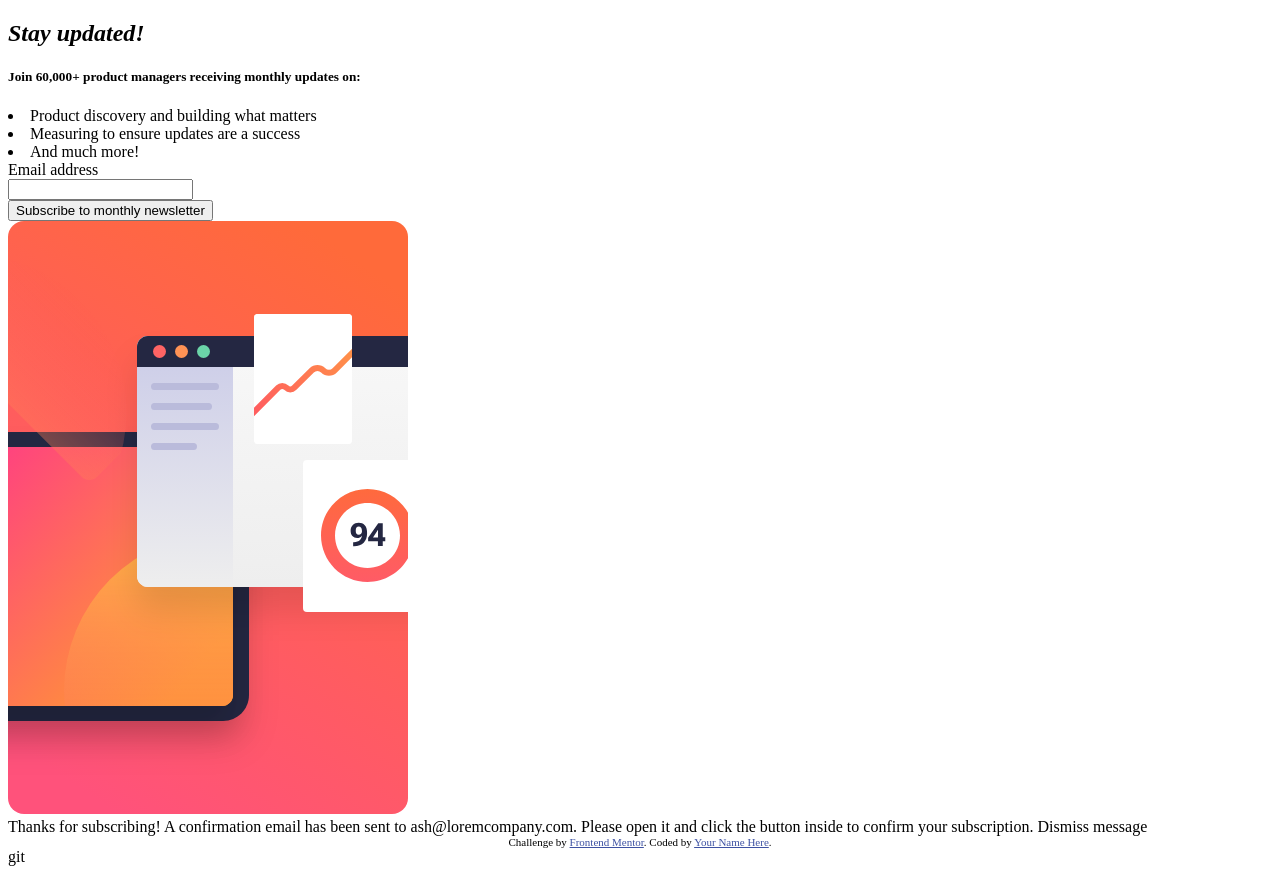
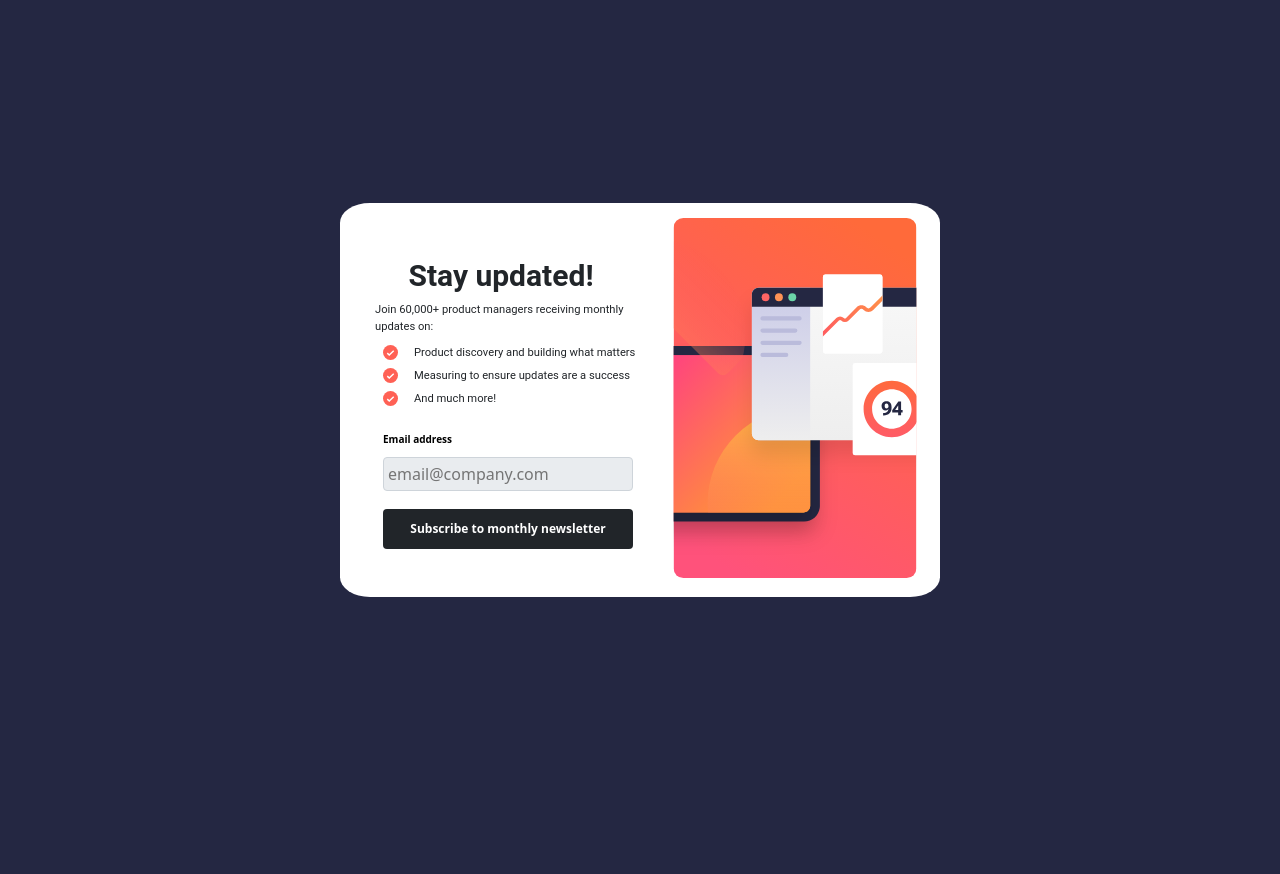
Before and after one commit to MoiCruz/Mini-Proyecto, a plain HTML site: page MiniProyecto/index.html in a window 1280 px wide. After the commit the page ends 800 px from the top, so only its background shows below. Drawn offline with nearby package versions, Linux system fonts and the light colour scheme.

Commit message:
segundo commit

```diff
--- a/MiniProyecto/index.html
+++ b/MiniProyecto/index.html
@@ -1,16 +1,14 @@
-<!DOCTYPE html>
+<!doctype html>
 <html lang="en">
-
-<head>
-  <meta charset="UTF-8">
-  <meta name="viewport" content="width=device-width, initial-scale=1.0">
-  <!-- displays site properly based on user's device -->
-
-  <link rel="icon" type="image/png" sizes="32x32" href="./assets/images/favicon-32x32.png">
-
-  <title>Mini Proyecto</title>
-
-  <!-- Feel free to remove these styles or customise in your own stylesheet-->
+  <head>
+    <meta charset="utf-8">
+    <meta name="viewport" content="width=device-width, initial-scale=1">
+    <link href="https://cdn.jsdelivr.net/npm/bootstrap@5.0.2/dist/css/bootstrap.min.css" rel="stylesheet" integrity="sha384-EVSTQN3/azprG1Anm3QDgpJLIm9Nao0Yz1ztcQTwFspd3yD65VohhpuuCOmLASjC" crossorigin="anonymous">
+    <title>Mini Proyecto</title>
+  </head>
+    <script src="https://cdn.jsdelivr.net/npm/bootstrap@5.0.2/dist/js/bootstrap.bundle.min.js" integrity="sha384-MrcW6ZMFYlzcLA8Nl+NtUVF0sA7MsXsP1UyJoMp4YLEuNSfAP+JcXn/tWtIaxVXM" crossorigin="anonymous"></script>
+    <link rel="stylesheet" href="./styles/styles.css">
+    <script src="./script/main.js" defer></script>
   <style>
     .attribution {
       font-size: 11px;
@@ -23,68 +21,37 @@
   </style>
 </head>
 
-<body class="bg-black">
-
-  <!-- Sign-up form start -->
-  <div class="container-fluid d-flex h-50 w-50">
-    <div class="col aline-items-center">
-      <div>
-        <var class="col-lg-6">
-          <h2> Stay updated!</h2>
-
-      </div>
-      <div>
-        <h5> Join 60,000+ product managers receiving monthly updates on:</h5>
-
-      </div>
-      <div>
-        <li>Product discovery and building what matters</li>
-        <li> Measuring to ensure updates are a success</li>
-        <li> And much more!</li>
-
-      </div>
-      <div>
-        <a>Email address</a>
-        <div>
-        <input type="email@company.com">
+<body class="body p-0 d-flex">
+  <div class="ctn container-sm d-md-flex d-lg-flex justify-content-center">
+    <div class="cimag m-0">
+      <img src="./assets/images/illustration-sign-up-mobile.svg" alt="" class="img d-md-none d-lg-none">
+      <img src="./assets/images/illustration-sign-up-desktop.svg" alt="" class="imgdesk d-none d-md-flex d-lg-flex">
       </div>
 
+    <div class="texto flex-column justify-content-center p-4">
+      <h1 class="titulo me-2 fw-bolder">Stay updated!</h1>
+      <p class="m-3 mdtxt parrafo">Join 60,000+ product managers receiving monthly updates on:</p>
+      <div class="col d-flex row">
+      <ul class="ul gap-3 d-flex align-content-start ms-2 me-2 justify-content-start ">
+        <img src="./assets/images/icon-list.svg" alt="" class="img2">
+        <li class="parrafo mdtxt">Product discovery and building what matters</li>
+      </ul>
+      <ul class="ul gap-3 d-flex align-content-start ms-2 me-2 justify-content-start ">
+        <img src="./assets/images/icon-list.svg" alt="" class="img2 ms-0">
+        <li class="parrafo mdtxt"> Measuring to ensure updates are a success</li>
+      </ul>
+      <ul class="ul gap-3 d-flex align-content-start ms-2 me-2 justify-content-start ">
+        <img src="./assets/images/icon-list.svg" alt="" class="img2 ms-0">
+        <li class="parrafo mdtxt"> And much more!</li>
+      </ul>
+
+    </div>
+
+      <div class="final align-content-center">
+        <a class="email fw-bolder m-2"> Email address</a>
+        <input class="display p-3 p-md-1 p-lg-1 m-2 input-group-text" placeholder="email@company.com" type="email@company.com">
+        <button class="badge btn-dark ms-2 p-3 p-md-1 p-lg-1">Subscribe to monthly newsletter</button>
       </div>
-      <div>
-        <button>Subscribe to monthly newsletter</button>
-      </div>
-      </var>
-      <var class="col-lg-6">
-        <img src="./assets/images/illustration-sign-up-desktop.svg" alt="">
-      </var>
     </div>
   </div>
-
-
-
-
-
-
-
-
-
-  <!-- Sign-up form end -->
-
-  <!-- Success message start -->
-
-  Thanks for subscribing!
-
-  A confirmation email has been sent to ash@loremcompany.com.
-  Please open it and click the button inside to confirm your subscription.
-
-  Dismiss message
-
-  <!-- Success message end -->
-
-  <div class="attribution">
-    Challenge by <a href="https://www.frontendmentor.io?ref=challenge" target="_blank">Frontend Mentor</a>.
-    Coded by <a href="#">Your Name Here</a>.
-  </div>
 </body>
-
-</html>git
--- a/MiniProyecto/styles/styles.css
+++ b/MiniProyecto/styles/styles.css
@@ -0,0 +1,133 @@
+*{
+    box-sizing: border-box;
+    margin: 0;
+    border: 0;
+}
+.body{
+    min-width: 375px;
+}
+.ctn{
+    align-content: center;
+    padding: 0;
+}
+.titulo{
+    font-family: "Roboto", sans-serif;
+    font-weight: 700;
+    font-style: normal;
+    font-size: 3rem;
+}
+.parrafo{
+      font-family: "Roboto", sans-serif;
+      font-weight: 400;
+      font-style: normal;
+      font-size: 1.2rem;
+}
+.cimag{
+    width: 375px;
+}
+.img{
+    width: 100vw;
+    margin: 0;
+}
+.texto{
+    justify-content: center;
+    align-items: center;
+}
+.badge{
+    margin: 1rem 2rem;
+    height: 4rem;
+    width: 350px;
+}
+.final{
+     justify-content: end;
+
+}
+.email{
+    background-color: white;
+    color: black;
+    text-decoration: none;
+
+}
+.ul{
+    align-items: flex-start;
+    margin: 1rem 0;
+    display: block;
+    list-style: none;
+}
+.display{
+    margin: 0rem 1.5em;
+    text-align: left;
+    width: 350px;
+}
+
+@media (min-width: 417px) {
+    *{
+        box-sizing: border-box;
+    }
+    .body{
+        height: 100vh;
+        display: flex;
+        align-content: center !important;
+        align-items: center !important;
+        justify-content: center !important;
+        background-color: hsl(234, 29%, 20%);
+    }
+    .ctn{
+        margin-inline: 0px;
+        display: flex;
+        justify-content: space-evenly !important;
+        padding: 15px 0px !important;
+        overflow: hidden;
+        object-fit:contain;
+        flex-direction: row-reverse;
+        width: 600px;
+        height: 394px;
+        background-color: white;
+        border-radius: 5%;
+    }
+
+    .imgdesk{
+        width: 300px !important;
+        height: 360px;
+    }
+    .texto{
+        margin-left: 25px;
+        padding: 10px !important;
+        width: 280px;
+        height: 345px;
+    }
+    .titulo{
+        margin-top: 30px;
+        text-align: center;
+        font-size: 30px;
+    }
+    .ul{
+        height: 5px;
+        margin: 9px;
+    }
+    .img2{
+        width: 15px;
+    }
+    .mdtxt{
+        padding: 0 !important;
+        margin: 0 !important;
+        font-size: .7em;
+    }
+    .final{
+        margin-top: 20px;
+    }
+    .email{
+        font-size: 10px;
+    }
+
+    .display{
+        width: 250px;
+        padding: 1rem;
+    }
+    .badge{
+        margin-top: 10px;
+        width: 250px !important;
+        padding: 0px;
+        height: 40px;
+    }
+}
```
